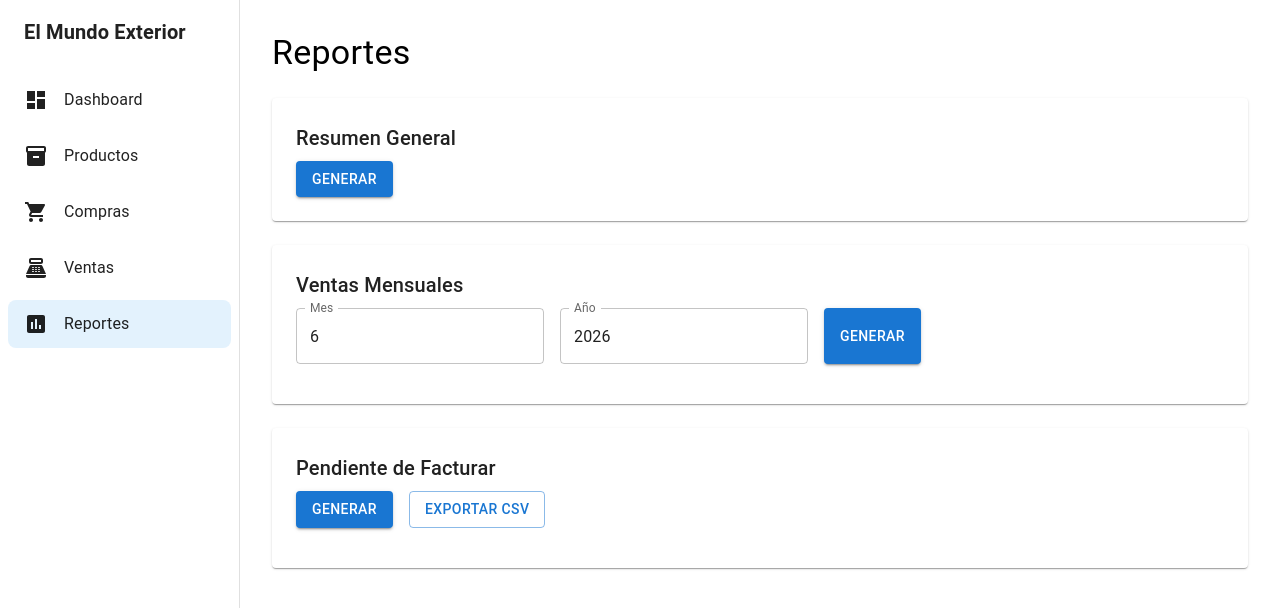
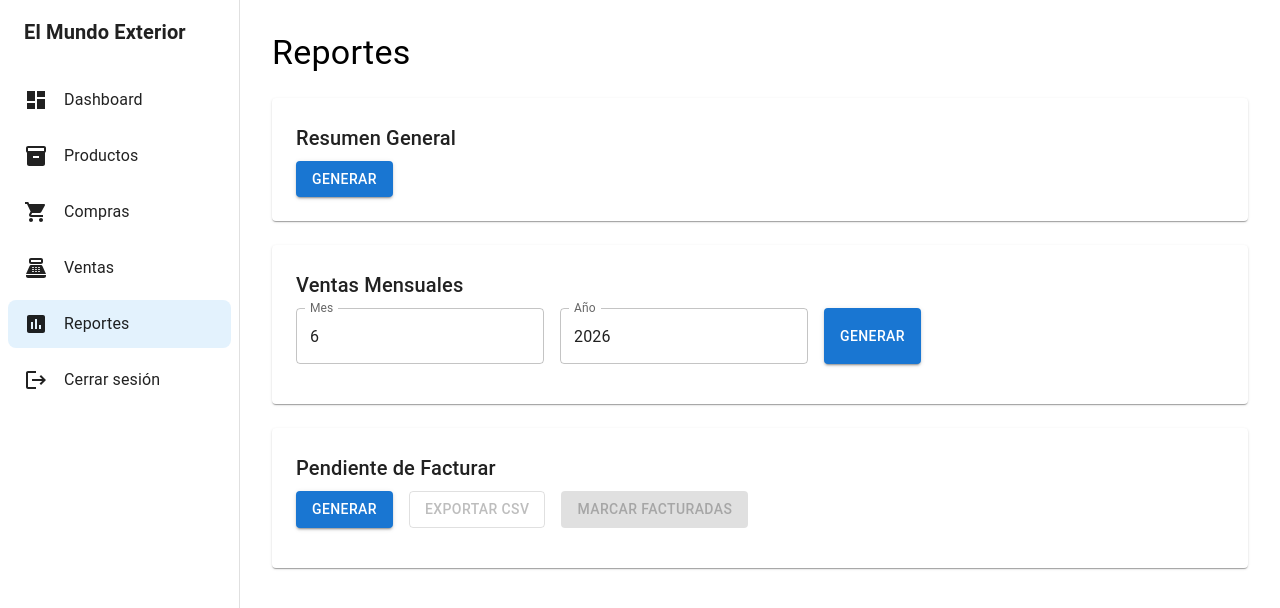
Before and after one commit to danielu99/elmundoexterior_mvp, a React (Vite) app: page /reports in a window 1280 px wide. Shown: the top 608 px of the page. Built offline with nearby package versions, Linux system fonts and the light colour scheme; sample sign-in values are in the browser's storage.

Commit message:
Refactor login

```diff
--- a/src/App.jsx
+++ b/src/App.jsx
@@ -4,8 +4,6 @@ import {
     Route,
     Navigate
 } from "react-router-dom";
-
-import { useState } from "react";
 
 import Login from "./pages/Login";
 
@@ -17,76 +15,57 @@ import Purchases from "./pages/Purchases";
 import Sales from "./pages/Sales";
 import Reports from "./pages/Reports";
 
+import ProtectedRoute
+    from "./routes/ProtectedRoute";
+
 function App() {
-    const [isAuthenticated,
-    setIsAuthenticated] =
-    useState(
-        !!localStorage.getItem(
-            "authToken"
-        )
-    );
 
     return (
-
-    !isAuthenticated
-
-        ? (
-
-            <Login
-                onLogin={() =>
-                    setIsAuthenticated(
-                        true
-                    )
-                }
-            />
-
-        )
-
-        : (
 
         <BrowserRouter>
 
             <Routes>
 
                 <Route
+                    path="/login"
                     element={
+                        <Login />
+                    }
+                />
+
+                <Route
+                    element={
+                        <ProtectedRoute>
+
                             <SidebarLayout />
+
+                        </ProtectedRoute>
                     }
                 >
 
                     <Route
                         path="/dashboard"
-                            element={
-                                <Dashboard />
-                            }
+                        element={<Dashboard />}
                     />
 
                     <Route
                         path="/products"
-                            element={
-                                <Products />
-                            }
+                        element={<Products />}
                     />
 
                     <Route
                         path="/purchases"
-                            element={
-                                <Purchases />
-                            }
+                        element={<Purchases />}
                     />
 
                     <Route
                         path="/sales"
-                            element={
-                                <Sales />
-                            }
+                        element={<Sales />}
                     />
 
                     <Route
                         path="/reports"
-                            element={
-                                <Reports />
-                            }
+                        element={<Reports />}
                     />
 
                 </Route>
@@ -105,8 +84,6 @@ function App() {
 
         </BrowserRouter>
 
-        )
-
     );
 }
 
--- a/src/layout/SidebarLayout.jsx
+++ b/src/layout/SidebarLayout.jsx
@@ -1,10 +1,11 @@
-import { Link, Outlet, useLocation } from "react-router-dom";
+import { Link, Outlet, useLocation, useNavigate } from "react-router-dom";
 
 import DashboardIcon from "@mui/icons-material/Dashboard";
 import InventoryIcon from "@mui/icons-material/Inventory";
 import ShoppingCartIcon from "@mui/icons-material/ShoppingCart";
 import PointOfSaleIcon from "@mui/icons-material/PointOfSale";
 import AssessmentIcon from "@mui/icons-material/Assessment";
+import LogoutIcon from "@mui/icons-material/Logout";
 
 import {
     Box,
@@ -19,8 +20,25 @@ import {
 
 const drawerWidth = 240;
 
+
 function SidebarLayout() {
-    const location = useLocation();
+    const location =
+        useLocation();
+
+    const navigate =
+        useNavigate();
+
+    const handleLogout =
+        () => {
+
+            localStorage.removeItem(
+                "authToken"
+            );
+
+            navigate(
+                "/login"
+            );
+        };
     return (
 
         <Box sx={{ display: "flex" }}>
@@ -181,6 +199,31 @@ function SidebarLayout() {
                                 primary="Reportes"
                             />
 
+
+                        </ListItemButton>
+
+                    </ListItem>
+                    <ListItem disablePadding>
+
+                        <ListItemButton
+                            onClick={
+                                handleLogout
+                            }
+                            sx={{
+                                borderRadius: 2,
+                                mx: 1,
+                                my: 0.5
+                            }}
+                        >
+
+                            <LogoutIcon
+                                sx={{ mr: 2 }}
+                            />
+
+                            <ListItemText
+                                primary="Cerrar sesión"
+                            />
+
                         </ListItemButton>
 
                     </ListItem>
--- a/src/pages/Login.jsx
+++ b/src/pages/Login.jsx
@@ -1,6 +1,10 @@
 import {
     useState
 } from "react";
+
+import {
+    useNavigate
+} from "react-router-dom";
 
 import {
     Container,
@@ -14,9 +18,7 @@ import {
     login
 } from "../services/authService";
 
-function Login({
-    onLogin
-}) {
+function Login() {
 
     const [username,
         setUsername] =
@@ -29,6 +31,9 @@ function Login({
     const [error,
         setError] =
         useState("");
+
+    const navigate =
+        useNavigate();
 
     const handleSubmit =
         async (event) => {
@@ -47,9 +52,9 @@ function Login({
                     "authToken",
                     result.token
                 );
-
-                onLogin();
-
+                navigate(
+                    "/dashboard"
+                );
             } catch {
 
                 setError(
--- a/src/pages/Products.jsx
+++ b/src/pages/Products.jsx
@@ -108,7 +108,7 @@ function Products() {
                                 </TableCell>
 
                                 <TableCell>
-                                    {product.margenDeseado*100}%
+                                    {product.margenDeseado * 100}%
                                 </TableCell>
 
                                 <TableCell>
--- a/src/pages/Purchases.jsx
+++ b/src/pages/Purchases.jsx
@@ -26,7 +26,7 @@ import {
     getPurchases
 } from "../services/purchaseService";
 
-import {formatCurrency} from "../utils/formatters";
+import { formatCurrency } from "../utils/formatters";
 
 function Purchases() {
 
--- a/src/pages/Reports.jsx
+++ b/src/pages/Reports.jsx
@@ -1,8 +1,4 @@
 import { useState } from "react";
-
-import {
-    exportPendingInvoiceSalesCsv
-} from "../services/reportService";
 
 import {
     Paper,
@@ -23,7 +19,9 @@ import {
     getSalesSummary,
     getMonthlySales,
     getPendingInvoiceSummary,
-    getPendingInvoiceSales
+    getPendingInvoiceSales,
+    markAsInvoiced,
+    exportPendingInvoiceSalesCsv
 } from "../services/reportService";
 
 function Reports() {
@@ -116,6 +114,44 @@ function Reports() {
 
         } catch (error) {
             console.error(error);
+        }
+    };
+
+    const handleMarkAsInvoiced =
+        async () => {
+
+            const confirmed =
+                window.confirm(
+                    `¿Marcar todas las ventas pendientes de ${month}/${year} como facturadas?`
+                );
+
+            if (!confirmed) {
+                return;
+            }
+
+            try {
+
+                const updated =
+                    await markAsInvoiced(
+                        year,
+                        month
+                    );
+
+                alert(
+                    `${updated} ventas marcadas como facturadas`
+                );
+
+                await loadPending();
+
+                await loadMonthly();
+
+            } catch (error) {
+
+                console.error(error);
+
+                alert(
+                    "Ocurrió un error"
+                );
             }
         };
 
@@ -316,8 +352,21 @@ function Reports() {
                     <Button
                         variant="outlined"
                         onClick={downloadCsv}
+                        disabled={
+                            pendingSales.length === 0
+                        }
                     >
                         Exportar CSV
+                    </Button>
+                    <Button
+                        variant="contained"
+                        color="success"
+                        onClick={handleMarkAsInvoiced}
+                        disabled={
+                            pendingSales.length === 0
+                        }
+                    >
+                        Marcar Facturadas
                     </Button>
 
                 </Stack>
--- a/src/pages/Sales.jsx
+++ b/src/pages/Sales.jsx
@@ -39,7 +39,7 @@ import {
     getSaleDetails
 } from "../services/saleService";
 
-import {formatCurrency} from "../utils/formatters";
+import { formatCurrency } from "../utils/formatters";
 
 function Sales() {
 
--- /dev/null
+++ b/src/routes/ProtectedRoute.jsx
@@ -0,0 +1,24 @@
+import {
+    Navigate
+} from "react-router-dom";
+
+function ProtectedRoute({
+    children
+}) {
+
+    const token =
+        localStorage.getItem(
+            "authToken"
+        );
+
+    return token
+        ? children
+        : (
+            <Navigate
+                to="/login"
+                replace
+            />
+        );
+}
+
+export default ProtectedRoute;
--- a/src/services/reportService.jsx
+++ b/src/services/reportService.jsx
@@ -61,7 +61,7 @@ export const getPendingInvoiceSales = async (
     month
 ) => {
 
-    const response = await axios.get(
+    const response = await api.get(
         `${API_URL}/reports/pending-invoice-sales`,
         {
             params: {
@@ -78,7 +78,7 @@ export const exportPendingInvoiceSalesCsv =
     async (year, month) => {
 
         const response =
-            await axios.get(
+            await api.get(
                 `${API_URL}/reports/pending-invoice-sales/csv`,
                 {
                     params: {
@@ -86,8 +86,22 @@ export const exportPendingInvoiceSalesCsv =
                         month
                     },
                     responseType: "blob"
-             }
-        );
+                }
+            );
 
         return response.data;
-};
+    };
+
+export const markAsInvoiced =
+    async (
+        year,
+        month
+    ) => {
+
+        const response =
+            await api.post(
+                `/reports/mark-invoiced?year=${year}&month=${month}`
+            );
+
+        return response.data;
+    };
```
Also changed, not shown: src/components/PurchaseForm.jsx (indentation only), src/components/SaleForm.jsx (indentation only), src/services/saleService.jsx (indentation only). Lines whose indentation alone changed are shown as unchanged.
